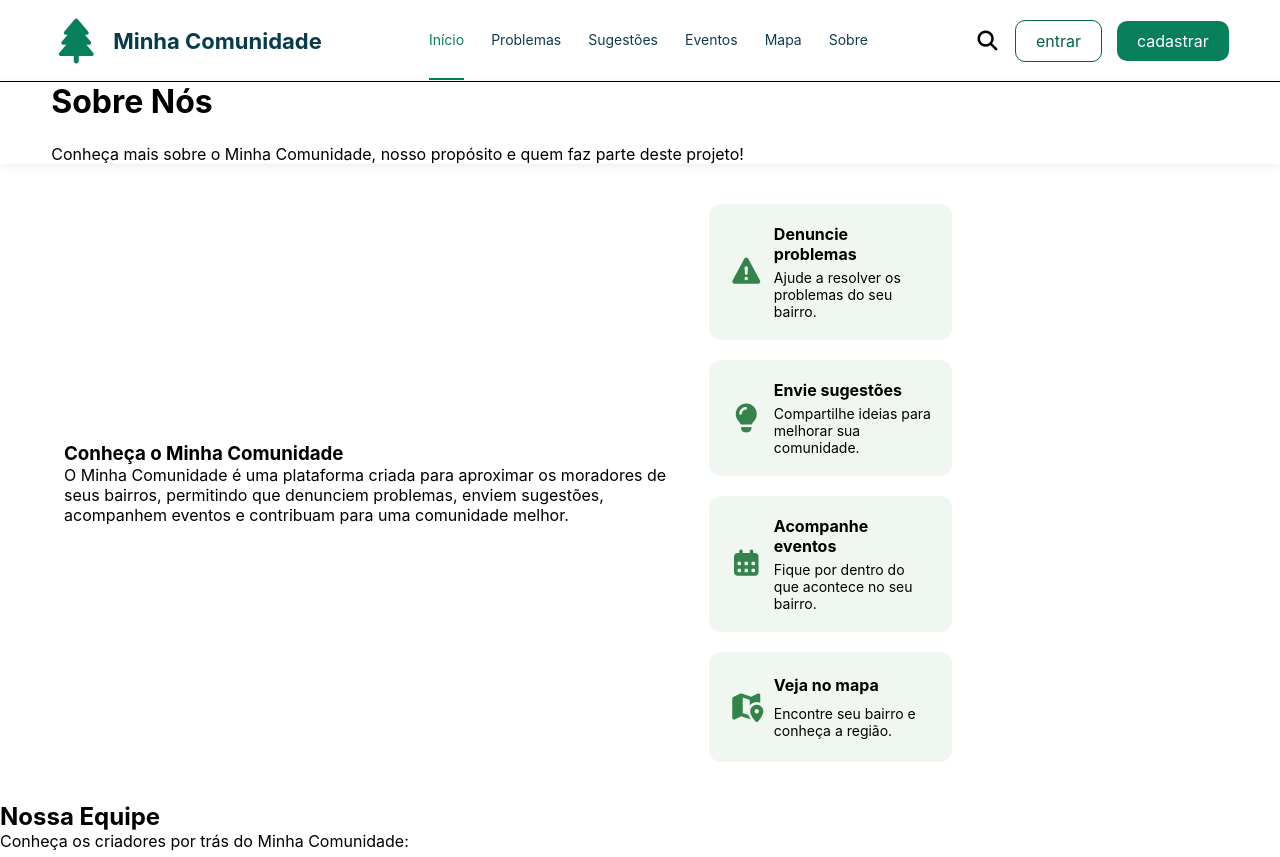
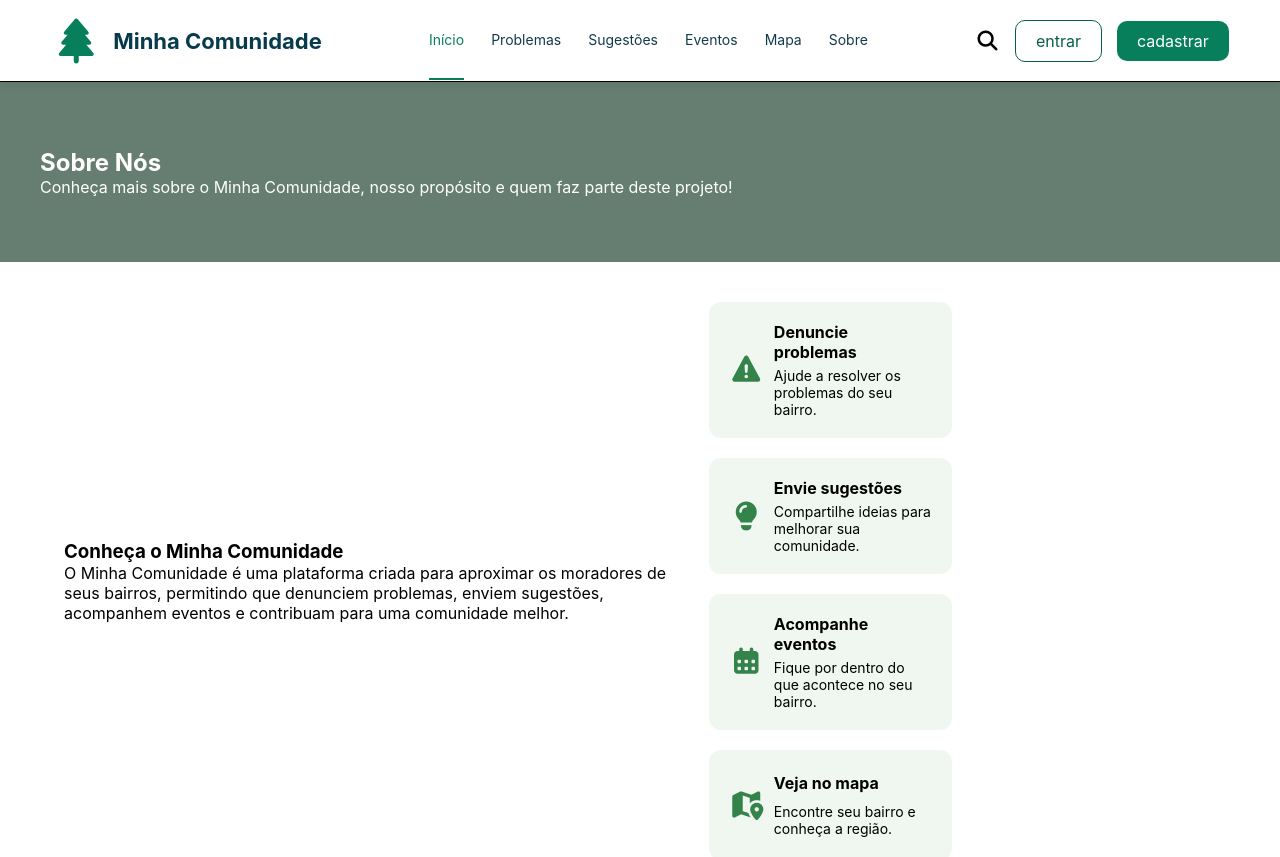
Before and after one commit to miguelssnt19-create/Projeto_Tcc_Minha_comunidade, a React (Create React App) app in the folder react-minha-comunidade/: page /sobre in a window 1280 px wide. Shown: the top 857 px of the page. Built offline with nearby package versions, Linux system fonts and the light colour scheme.

Commit message:
Enhance Sobre page layout with new styles and restructure header section

```diff
--- a/react-minha-comunidade/src/pages/sobre/index.css
+++ b/react-minha-comunidade/src/pages/sobre/index.css
@@ -1,5 +1,7 @@
 
-
+.titulo{
+    text-align: justify;
+}
 
 
 
@@ -21,8 +23,6 @@
 
     margin: 40px auto;
     align-items: center;
-
-
 
 }
 
@@ -63,9 +63,23 @@
 }
 
 .imagem-texto {
+    background-image:
+        linear-gradient(rgba(0, 40, 20, 0.60), rgba(0, 40, 20, 0.60)),
+        url('');
+
+    background-size: cover;
+    background-position: center;
+    background-repeat: no-repeat;
+
+    min-height: 180px;
+    padding: 40px;
+
     display: flex;
     flex-direction: column;
+    justify-content: center;
     align-items: flex-start;
+
+    color: white;
 }
 
 .Membros {
--- a/react-minha-comunidade/src/pages/sobre/index.jsx
+++ b/react-minha-comunidade/src/pages/sobre/index.jsx
@@ -10,10 +10,10 @@ export default function Sobre(){
             <Cabecalho />
 
 
-            <header className='imagem-texto'>
-            <h1>Sobre Nós</h1>
-            <p>Conheça mais sobre o Minha Comunidade, nosso propósito e quem faz parte deste projeto!</p>
-            </header>
+            <section className='imagem-texto'>
+    <h1>Sobre Nós</h1>
+    <p>Conheça mais sobre o Minha Comunidade, nosso propósito e quem faz parte deste projeto!</p>
+    </section>
 
 
         <div className='MAE'>
```
